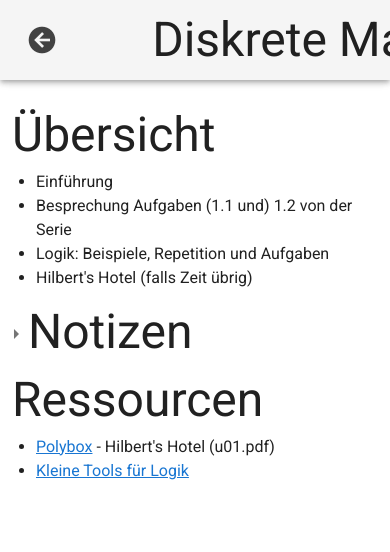
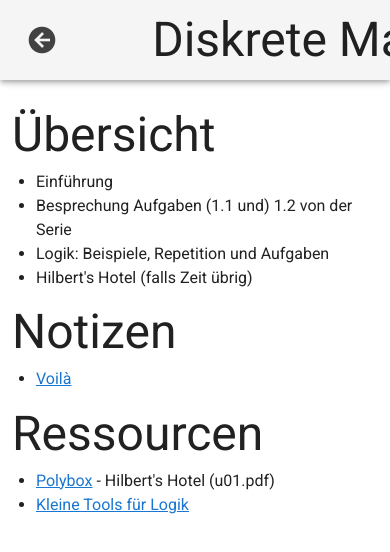
Before and after one commit to HumbleCatcher/eth-homepage, a Nuxt app: page /dm2022/week/1 in a window 390 px wide. Shown: the top 552 px of the page. Built offline with nearby package versions, Linux system fonts and the light colour scheme.

Commit message:
link to notes instead of embed (didn't work on mobile)

```diff
--- a/pages/dm2022/week/1.vue
+++ b/pages/dm2022/week/1.vue
@@ -7,14 +7,10 @@
       <li>Logik: Beispiele, Repetition und Aufgaben</li>
       <li>Hilbert's Hotel (falls Zeit übrig)</li>
     </ul>
-    <collapsible-header size="3" text="Notizen" class="ma-0">
-      <embed
-        :src="$static('/notes/dm2022/week1.pdf')"
-        type="application/pdf"
-        width="100%"
-        height="800px"
-      />
-    </collapsible-header>
+    <h3>Notizen</h3>
+    <ul>
+      <li><a :href="$static('/notes/dm2022/week1.pdf')">Voilà</a></li>
+    </ul>
     <h3>Ressourcen</h3>
     <ul>
       <li>
```
